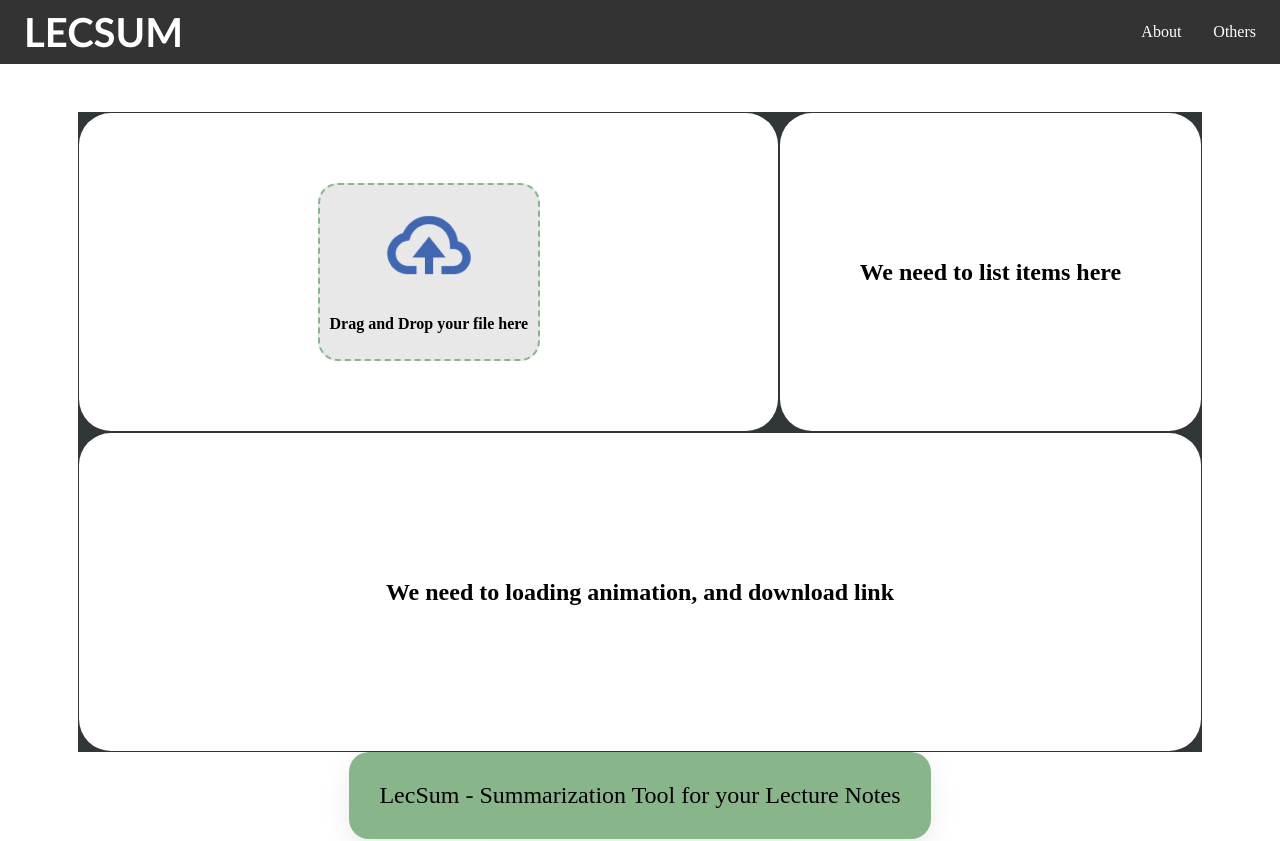
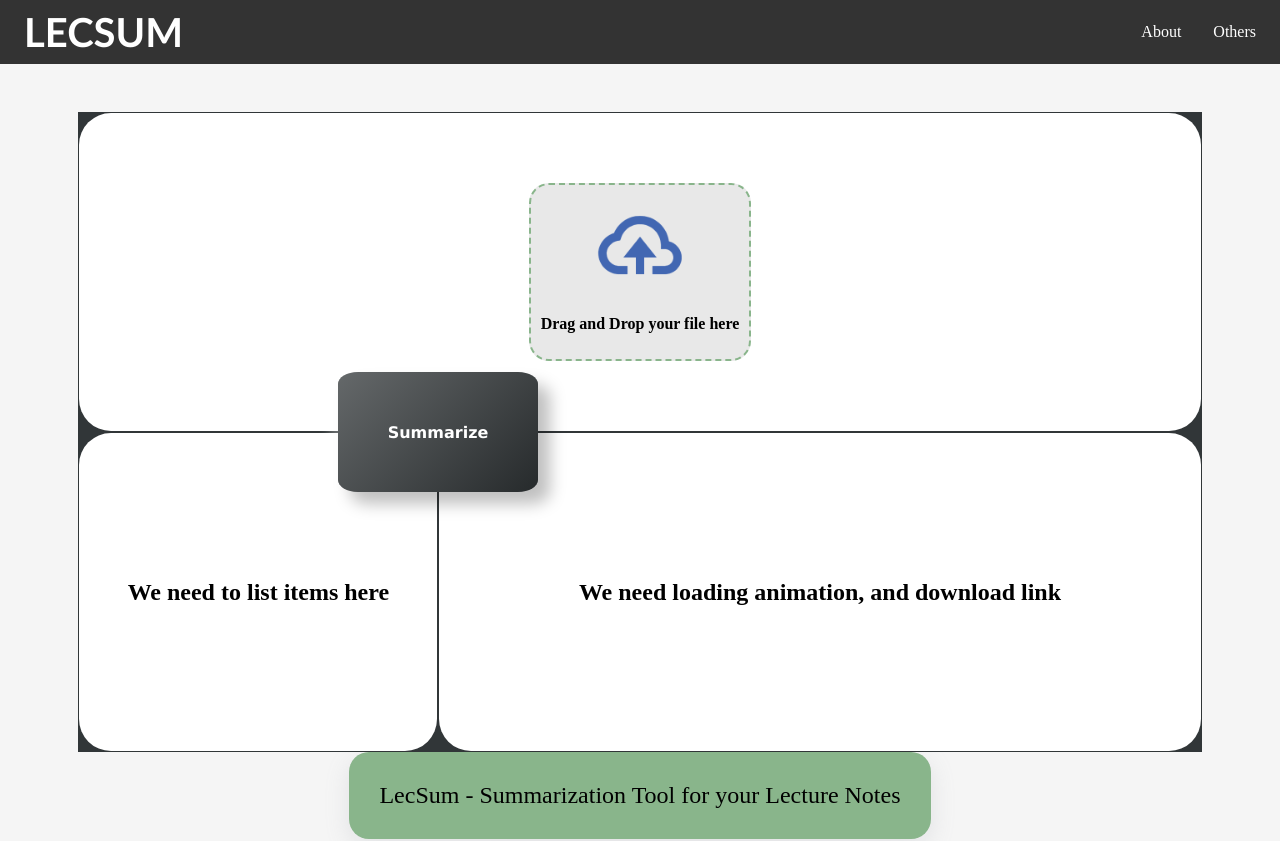
Before and after one commit to NishantNepal1/LecSum, a React (Create React App) app in the folder frontend/: page / in a window 1280 px wide. Shown: the top 841 px of the page. Built offline with nearby package versions, Linux system fonts and the light colour scheme.

Commit message:
"main box, some animations"

```diff
--- a/frontend/src/App.css
+++ b/frontend/src/App.css
@@ -4,6 +4,7 @@
 
 body {
   margin: 0;
+  background-color: whitesmoke;
 }
 
 .container {
--- a/frontend/src/pages/Home.js
+++ b/frontend/src/pages/Home.js
@@ -14,7 +14,8 @@ export default class Home extends React.Component{
       downloadFailMsgBox: false,
       files_list: [],
       downloadLink: null,
-      file_download_fail: ""
+      file_download_fail: "",
+      clicked: false,
     }
     this.nlp = new NLPapi()
   }
@@ -95,6 +96,29 @@ export default class Home extends React.Component{
     return(
       <div className="main-view">
         <div className="main-container">
+          <div id = "main_btn" className={`main_btn ${this.state.clicked ? "animation_btn loader": `sum-button slide-in-bck-center`}`}
+            onClick={(e) =>  {
+              e.preventDefault();
+
+              console.log(document.getElementById("main_btn").classList.remove('slide-in-bck-center'))
+
+              console.log('click')
+              this.setState({clicked: true});
+
+              setTimeout(() => {
+                this.setState({clicked: false});
+              }, 1000);
+            }}
+          >
+            {
+              !this.state.clicked
+              &&
+              <div className="sum-button-inner">
+                Summarize
+              </div>
+            }
+
+          </div>
           <div className="frame frame1 slide-in-top">
             <div className="frame-1-1">
               <DropFileInput
@@ -112,7 +136,7 @@ export default class Home extends React.Component{
 
           <div className="frame frame3 slide-in-left">
             <div className="frame-2-1">
-              <h2>We need to loading animation, and download link</h2>
+              <h2>We need loading animation, and download link</h2>
             </div>
           </div>
         </div>
@@ -128,7 +152,7 @@ export default class Home extends React.Component{
             filesList = {this.state.files_list}
           />
           <button
-            className="button"
+            className="button spinning"
             onClick={this.ButtonClick}
           >
             Summarize now
--- a/frontend/src/pages/home.css
+++ b/frontend/src/pages/home.css
@@ -71,15 +71,69 @@
   height: 80vh;
   width: 90%;
   margin: 0;
+  z-index: 2;
   /* background-color: #313638; */
   margin-top: 2rem;
+  position: relative;
   display: grid;
   grid-template-areas:
-    'frame-1 frame-1 frame-1 frame-2'
-    'frame-3 frame-3 frame-3 frame-3';
+    'frame-1 frame-1 frame-1 frame-1'
+    'frame-2 frame-2 frame-3 frame-3';
 
   grid-template-rows: repeat(2, 50%);
-  grid-template-columns: auto auto auto minmax(240px, auto);
+  grid-template-columns: 240px 120px auto auto;
+}
+
+.main_btn {
+  position: absolute;
+  z-index: 100;
+  bottom: 50%;
+  left: 260px;
+  transform: translateX(50%);
+  transform: translateY(50%);
+  display: flex;
+  justify-content: center;
+  align-items: center;
+  color: white;
+  font-weight: bold;
+  font-family:Verdana, Geneva, Tahoma, sans-serif;
+  transition: all 0.5s;
+  cursor: pointer;
+}
+
+.sum-button {
+  height: 120px;
+  width: 200px;
+  background-color: #313638;
+  box-shadow: 12px 12px 16px 0 rgba(0, 0, 0, 0.25), -8px -8px 12px 0 rgba(255, 255, 255, 0.3);  border-radius: 10%;
+}
+
+.sum-button-inner {
+  height: inherit;
+  width: inherit;
+  border-radius: inherit;
+  text-align: center;
+  display: grid;
+  place-items: center;
+  /* background-color: red; */
+  background: linear-gradient(-45deg, rgba(0,0,0,0.22), rgba(255,255,255,0.25));
+  transition: 0.4s all;
+}
+
+.sum-button-inner:hover {
+  opacity: 0.9;
+  /* scale: 1.1; */
+  /* background: linear-gradient(135deg, rgba(0,0,0,0.22), rgba(255,255,255,0.25)); */
+}
+
+
+.animation_btn {
+  position: absolute;
+  bottom: 25%;
+  left: 420px;
+  height: 3px;
+  width: 30px;
+  background-color: #313638;
 }
 
 .frame {
@@ -87,6 +141,7 @@
   /* border-radius: 2rem; */
   /* margin: 1px; */
   padding: 1px;
+  z-index: 3;
   /* height: 30%; */
   /* width: 80%; */
 }
@@ -96,6 +151,7 @@
 }
 
 .frame-1-1 {
+  position: relative;
   background-color: white;
   border-radius: 2rem;
   width: 100%;
@@ -194,3 +250,33 @@
     opacity: 1;
   }
 }
+
+.slide-in-bck-center {
+  animation: slide-in-bck-center 0.24s cubic-bezier(0.250, 0.460, 0.450, 0.940) both;
+  animation-delay: 1s;
+}
+
+@keyframes slide-in-bck-center {
+  0% {
+    opacity: 0;
+    scale: 3;
+  }
+  100% {
+    scale: (1);
+    opacity: 1;
+  }
+}
+
+
+.loader {
+  animation: load3 0.2s infinite linear;
+}
+
+@keyframes load3 {
+  0% {
+    transform: rotate(0deg);
+  }
+  100% {
+    transform: rotate(360deg);
+  }
+}
```
